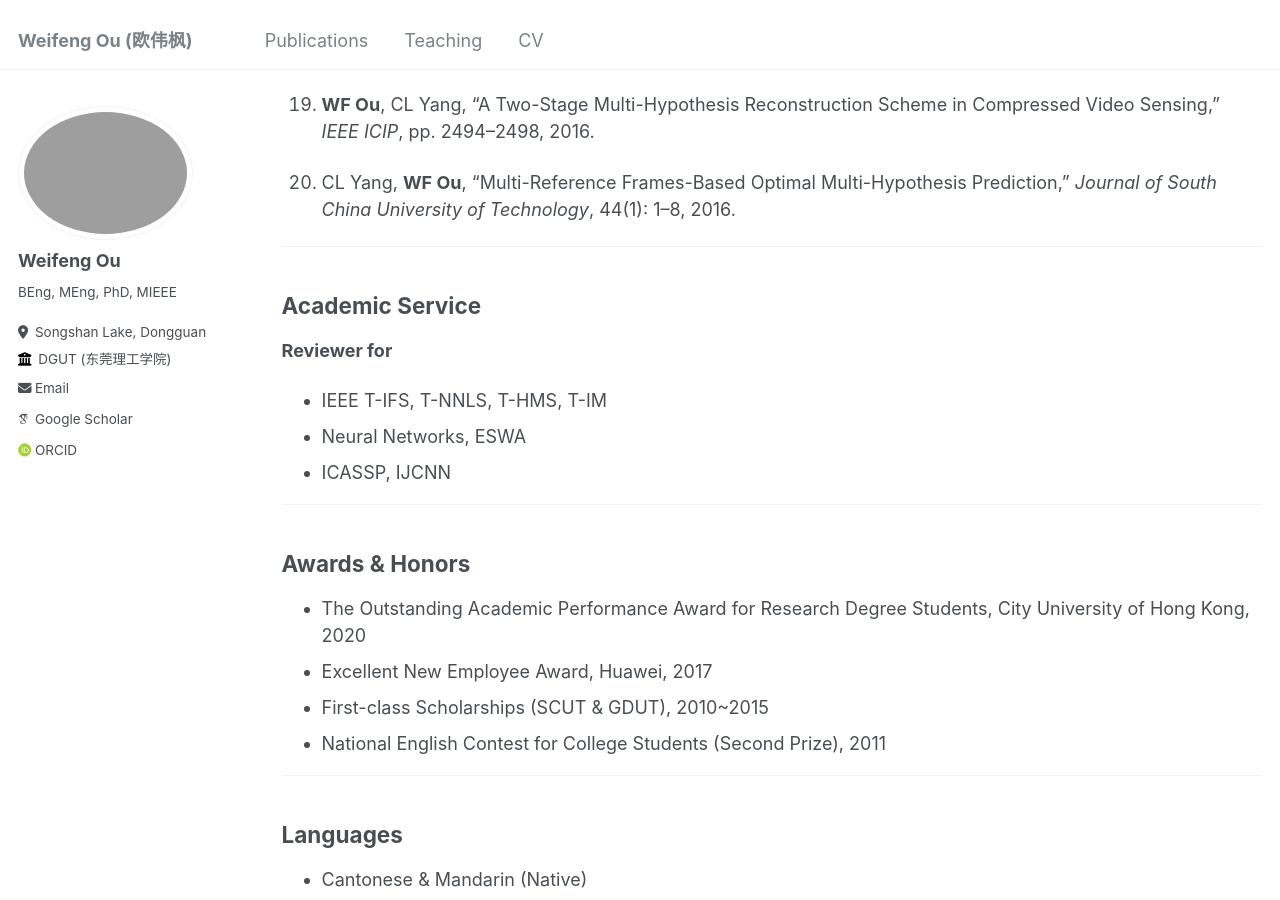
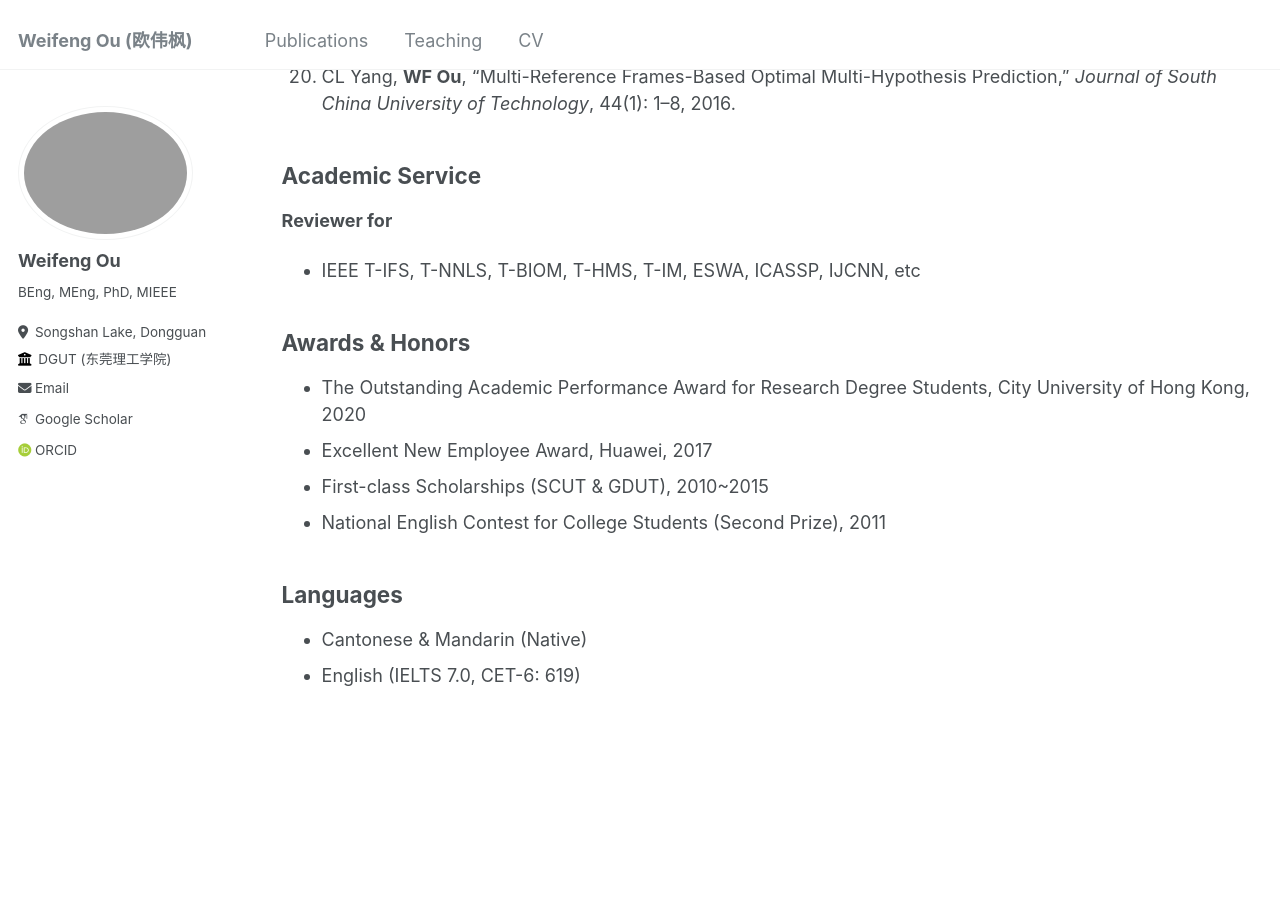
Before and after one commit to ouwf/ouwf.github.io, a Jekyll site: the page built from _pages/cv.md, in a window 1280 px wide and 900 px high, scrolled down 3286 px. Built offline with Jekyll 4.4.1, drawn with Linux system fonts in a browser that asks for light colours; some web fonts are replaced.

Commit message:
Refactor CV formatting and remove extra lines
Removed unnecessary line breaks and cleaned up formatting in CV.

```diff
--- a/_pages/cv.md
+++ b/_pages/cv.md
@@ -16,14 +16,10 @@ Dongguan University of Technology
 📧 Email: ouwf@dgut.edu.cn
 🌐 Homepage: https://ouwf.github.io/
 
----
-
 ## Research Interests
 - Biometrics
 - Computer Vision
 - Deep Learning
-
----
 
 ## Education
 - **Ph.D. in Electrical Engineering**, City University of Hong Kong, *2018/09 – 2021/10*
@@ -33,8 +29,6 @@ Dongguan University of Technology
   Supervisor: Prof. Chun-Ling Yang
 
 - **B.Eng. in Information Engineering**, Guangdong University of Technology, *2009/09 – 2013/06*
-
----
 
 ## Academic & Professional Experience
 - **Associate Professor**, Dongguan University of Technology, *2026/03 – present*
@@ -46,16 +40,12 @@ Dongguan University of Technology
 - Research Assistant, City University of Hong Kong, *2018/04 – 2018/05*
 - Software Engineer, Huawei Technologies, Shenzhen, *2016/07 – 2018/03*
 
----
-
 ## Teaching
 - Deep Learning Frameworks and Applications (Undergraduate), 2026 Spring
 - Software Design Patterns (Undergraduate), 2025 Fall
 - Introduction to Artificial Intelligence (Undergraduate), 2024 Spring, 2025 Spring
 - Data Analysis and Application with Python (Undergraduate), 2024 Fall
 - Software Design Methods (Postgraduate), 2023 Fall
-
----
 
 ## Publications
 
@@ -101,15 +91,9 @@ Dongguan University of Technology
 
 20. CL Yang, **WF Ou**, "Multi-Reference Frames-Based Optimal Multi-Hypothesis Prediction," *Journal of South China University of Technology*, 44(1): 1–8, 2016.
 
----
-
 ## Academic Service
 **Reviewer for**
-- IEEE T-IFS, T-NNLS, T-HMS, T-IM
-- Neural Networks, ESWA
-- ICASSP, IJCNN
-
----
+- IEEE T-IFS, T-NNLS, T-BIOM, T-HMS, T-IM, ESWA, ICASSP, IJCNN, etc
 
 ## Awards & Honors
 - The Outstanding Academic Performance Award for Research Degree Students, City University of Hong Kong, 2020
@@ -117,8 +101,6 @@ Dongguan University of Technology
 - First-class Scholarships (SCUT & GDUT), 2010~2015
 - National English Contest for College Students (Second Prize), 2011
 
----
-
 ## Languages
 - Cantonese & Mandarin (Native)
 - English (IELTS 7.0, CET-6: 619)
```
